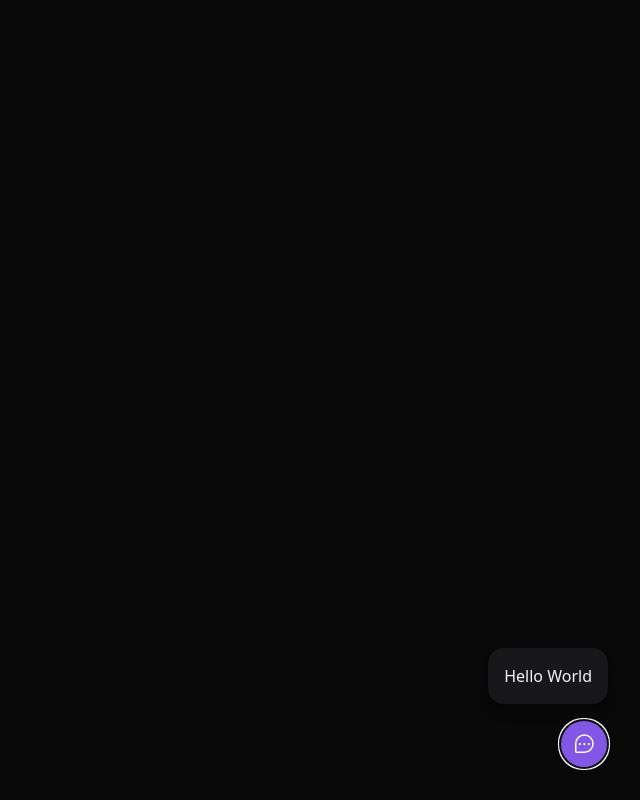
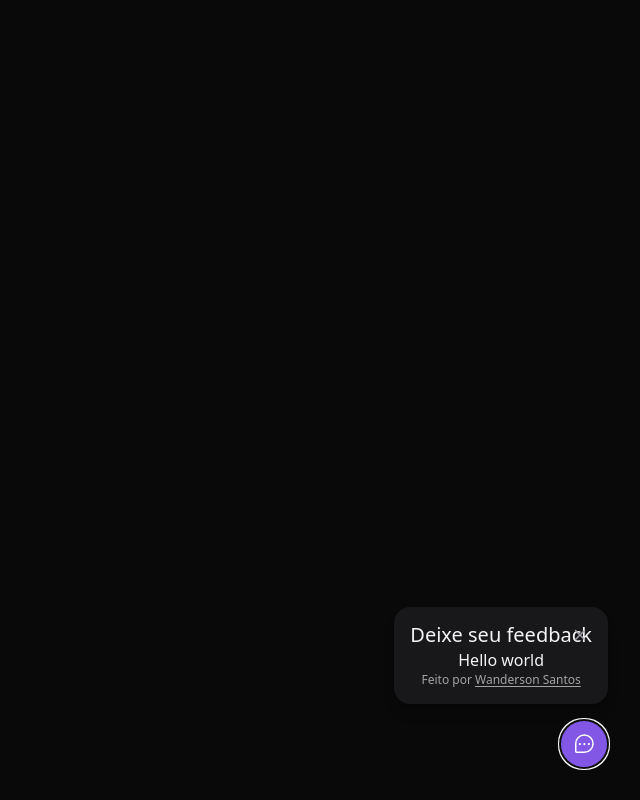
Before and after one commit to wandersonDeve/NLW---Return----Mission-Impulse, a React (Vite) app in the folder web/: page / in a window 1280 px wide. Both pictures are taken after a click on the button "Feedback". Shown: the whole page, without its empty margins (640-1280 px from the left). Built offline with nearby package versions, Linux system fonts and the light colour scheme.

Commit message:
feat: create close button

```diff
--- /dev/null
+++ b/web/src/components/CloseButton.tsx
@@ -0,0 +1,10 @@
+import {Popover} from '@headlessui/react'
+import { X } from 'phosphor-react'
+
+export function CloseButton() {
+    return(
+        <Popover.Button className="top-5 right-5 absolute text-zinc-400 hover:text-zinc-100" title="Fechar formulário de feedback">
+            <X weight='bold' className='w-4 h-4'/>
+        </Popover.Button>
+    )
+}
--- a/web/src/components/WidgetForm.tsx
+++ b/web/src/components/WidgetForm.tsx
@@ -1,7 +1,25 @@
-export function WidgetForm(){
-    return(
-        <div className="bg-zinc-900 p-4 relative rounded-2xl mb-4 flex flex-col items-center shadow-lg w-[calc(100vw-2rem)] md:w-auto">
-            Hello World
-        </div>
-    )
+import { CloseButton } from "./CloseButton";
+
+export function WidgetForm() {
+  return (
+    <div className="bg-zinc-900 p-4 relative rounded-2xl mb-4 flex flex-col items-center shadow-lg w-[calc(100vw-2rem)] md:w-auto">
+      <header>
+        <span className="text-xl leading-6">Deixe seu feedback</span>
+
+        <CloseButton />
+      </header>
+
+      <p>Hello world</p>
+
+      <footer className="text-xs text-neutral-400">
+        Feito por{" "}
+        <a
+          className="underline underline-offset-2"
+          href="https://www.linkedin.com/in/wandersongsantos/"
+        >
+          Wanderson Santos
+        </a>
+      </footer>
+    </div>
+  );
 }
```
